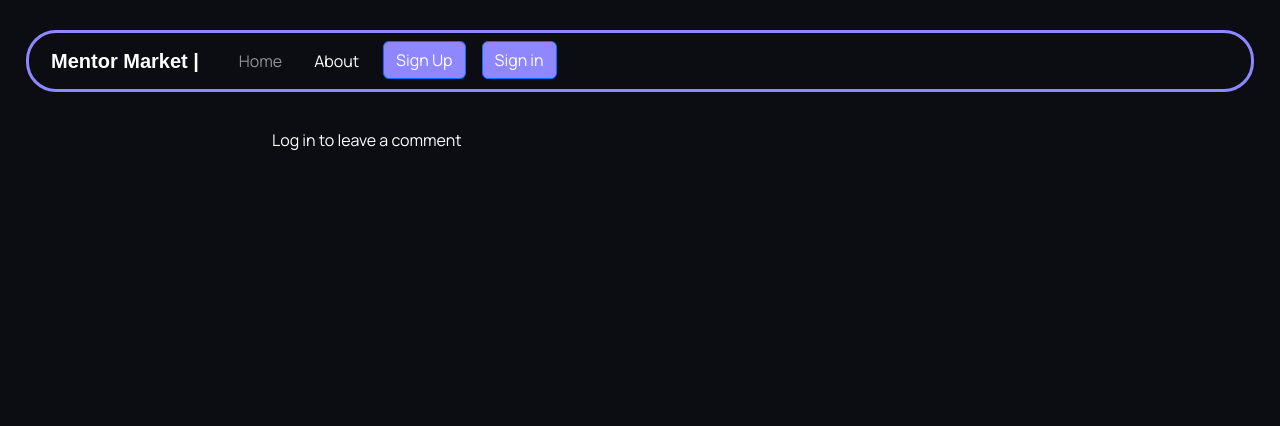
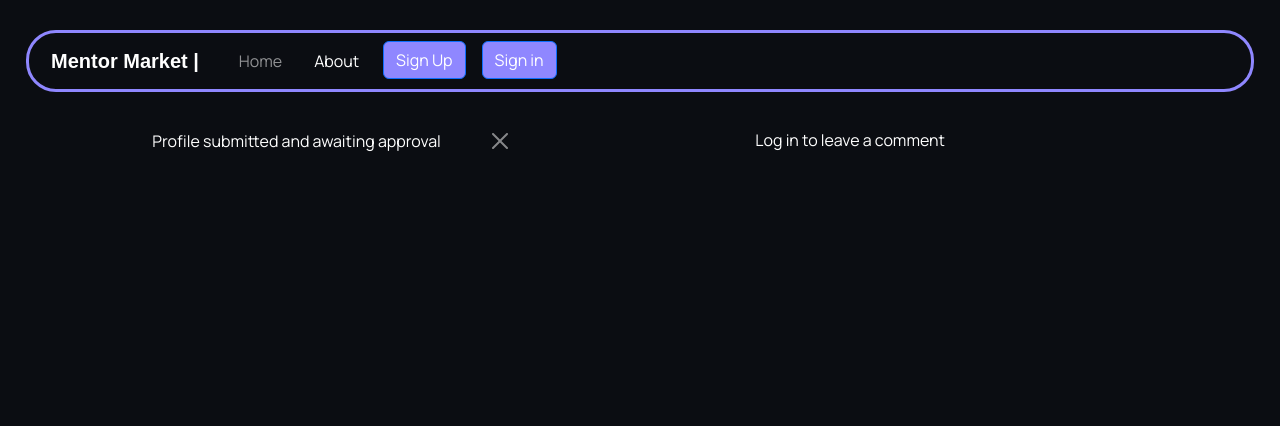
Before and after one commit to Karla-Stein/mentor-market, a Django app: page /my-profile/ in a window 1280 px wide. Shown: the top 426 px of the page. Run offline with Django 4.2, Linux system fonts and the light colour scheme; some libraries are stand-ins or nearby versions; some web fonts are replaced.

Commit message:
Add POST handling and success message to profile submission

```diff
--- a/market/templates/market/profile_setup.html
+++ b/market/templates/market/profile_setup.html
@@ -3,12 +3,27 @@
 
 
 {% block content %}
-
+<!-- displaying Django messages -->
+<div class="container">
+  <div class="row">
+    <div class="col-md-8 offset-md-2" id="msg-container">
+      {% for message in messages %}
+      <div class="alert {{ message.tags }} alert-dismissible
+        fade show" role="alert">
+        {{ message | safe }}
+        <button type="button" class="btn-close btn-close-white"
+          data-bs-dismiss="alert" aria-label="Close"></button>
+      </div>
+      {% endfor %}
+    </div>
+  </div>
+</div>
+<!-- Display crispy form -->
 <div class="container">
     <div class="row">
         <div class="col-md-8 mt-3 offset-md-2">
             {% if user.is_authenticated %}
-            <h3>What mentees should know about you:</h3>
+            <h3 class="text-center"> What mentees should know about you:</h3>
             <form method="post">
                 {% csrf_token %}
                 {{ profile_form|crispy }}
--- a/market/views.py
+++ b/market/views.py
@@ -2,6 +2,7 @@ from django.shortcuts import render, get_object_or_404
 from django.views import generic
 from .models import Profile, TimeSlot
 from .forms import ProfileSetup
+from django.contrib import messages
 
 # Create your views here.
 
@@ -51,6 +52,18 @@ def profile_detail(request, slug):
 
 def set_mentor_profile(request):
     profile_form = ProfileSetup()
+    if request.method == "POST":
+        profile_form = ProfileSetup(data=request.POST)
+        if profile_form.is_valid():
+            profile = profile_form.save(commit=False)
+            profile.user = request.user
+            profile.save()
+
+    messages.add_message(
+        request,
+        messages.SUCCESS,
+        "Profile submitted and awaiting approval"
+    )
 
     return render(
         request,
--- a/mentor_market/settings.py
+++ b/mentor_market/settings.py
@@ -30,7 +30,7 @@ TEMPLATES_DIR = os.path.join(BASE_DIR, 'templates')
 SECRET_KEY = os.environ.get("SECRET_KEY")
 
 # SECURITY WARNING: don't run with debug turned on in production!
-DEBUG = False
+DEBUG = True
 
 ALLOWED_HOSTS = [
     '.herokuapp.com',
```
